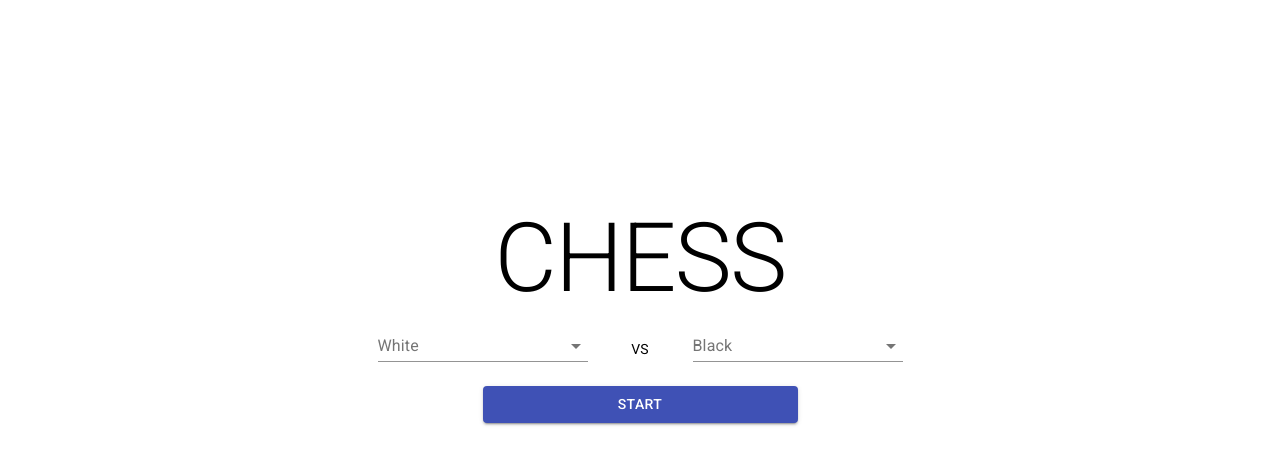
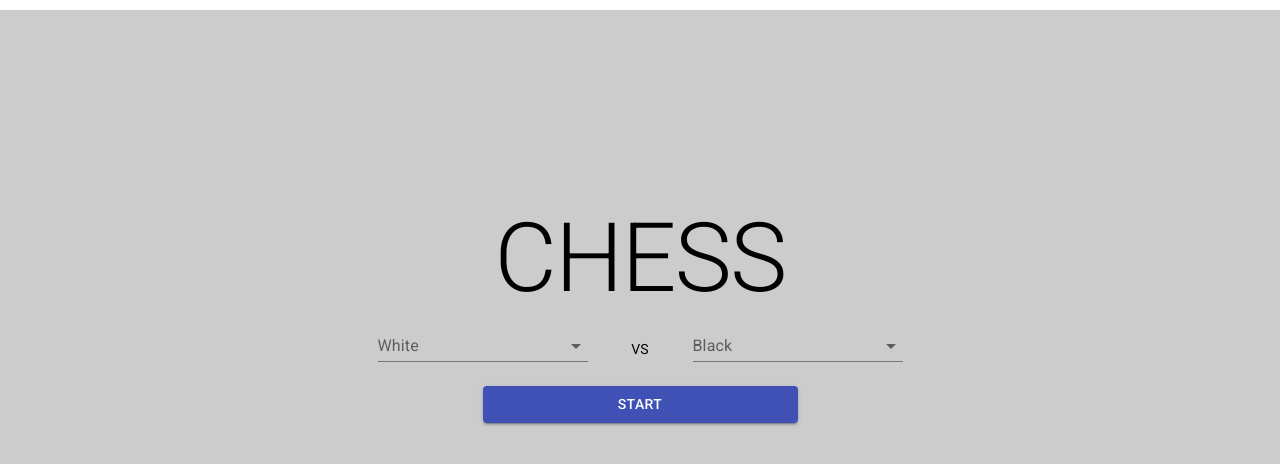
Before and after one commit to HenryLaur/chess, a React (Create React App) app: page / in a window 1280 px wide. Shown: the top 464 px of the page. Built offline with nearby package versions, Linux system fonts and the light colour scheme.

Commit message:
readme and color changes

```diff
--- a/src/components/game/Game.tsx
+++ b/src/components/game/Game.tsx
@@ -13,7 +13,6 @@ const useStyles = makeStyles({
   board: {
     display: "flex",
     justifyContent: "center",
-    paddingTop: "100px",
   },
 });
 
@@ -173,6 +172,7 @@ export const Game = () => {
     <Box>
       <Box className={classes.board}>
         <Chessboard
+          calcWidth={({ screenWidth, screenHeight }: { screenWidth: number, screenHeight: number }) => { return Math.min(screenHeight, screenWidth) - 24}}
           allowDrag={() => isPlayerTurn() && !chess.in_checkmate()}
           orientation={playerColor}
           onMouseOutSquare={onMouseOutSquare}
--- a/src/screen/Chess.tsx
+++ b/src/screen/Chess.tsx
@@ -1,14 +1,17 @@
-import React, { useState, useEffect } from "react";
+import React from "react";
 import { Box, makeStyles } from "@material-ui/core";
 import { Game } from "../components/game/Game";
-import { getSocket } from "../websocket/Websocket";
-import { v4 as uuid } from "uuid";
 
-const useStyles = makeStyles({});
+const useStyles = makeStyles({
+  root: {
+    background: "#cccccc",
+  },
+});
 
 export const Chess = () => {
+  const classes = useStyles();
   return (
-    <Box>
+    <Box className={classes.root}>
       <Game />
     </Box>
   );
--- a/src/screen/SelectScreen.tsx
+++ b/src/screen/SelectScreen.tsx
@@ -1,12 +1,17 @@
 import React from "react";
 import { Box, makeStyles } from "@material-ui/core";
 import { Form } from "../components/form/Form";
+const useStyles = makeStyles({
+  root: {
+    background: "#cccccc",
+    height: "99vh",
+  },
+});
+export const SelectScreen = () => {
+  const classes = useStyles();
 
-const useStyles = makeStyles({});
-
-export const SelectScreen = () => {
   return (
-    <Box>
+    <Box className={classes.root}>
       <Form />
     </Box>
   );
```
Also changed, not shown: 1 other file (tests, documents, lock files or other folders).
